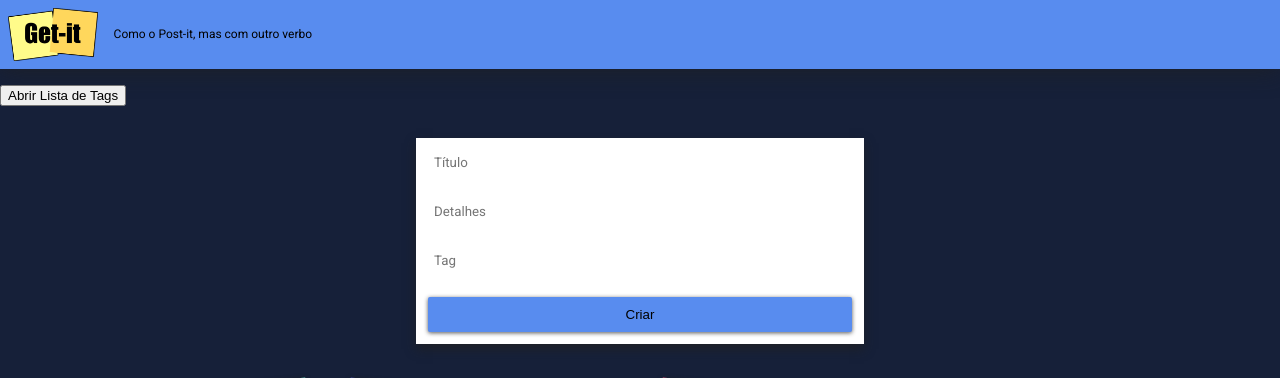
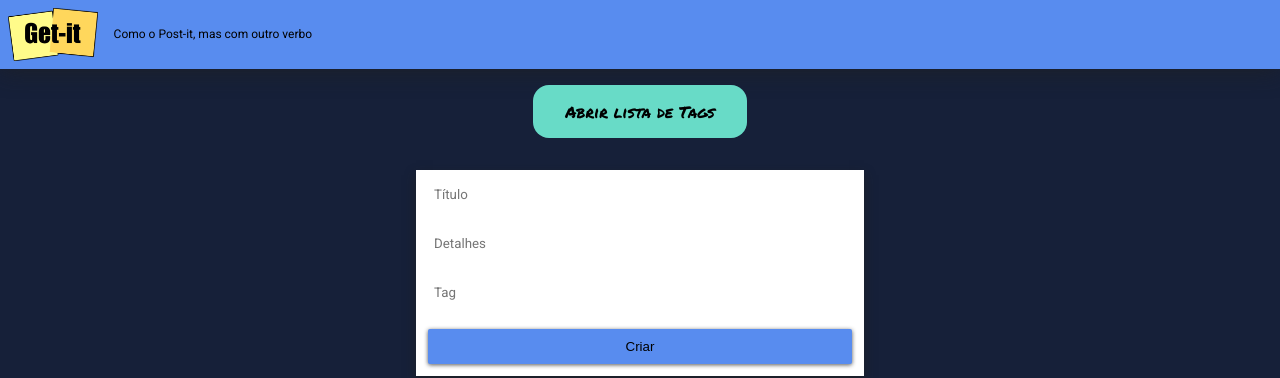
Before and after one commit to leonardodma/projeto-1b-techweb, a Django app: page / in a window 1280 px wide; the page is wider, and only the part inside the window is pictured. Shown: the top 378 px of that part. Run offline with Django 3.2, Linux system fonts and the light colour scheme; data comes from the database, SQL or seed files in the repository; both versions use the stored data as it was after the commit; some libraries are stand-ins or nearby versions.

Commit message:
conceito A

```diff
--- a/notes/static/notes/docs/getit.css
+++ b/notes/static/notes/docs/getit.css
@@ -439,3 +439,29 @@ h1 {
   border-bottom:1px solid#68dbc7;
   margin-bottom:1em;
 }
+
+/* -----------------------------------------------------------------------------------------------*/
+
+.button-list {
+
+  background-color: #68dbc7;
+  border: none;
+  color: black;
+  font-family: 'Permanent Marker', cursive;
+  padding: 15px 32px;
+  text-align: center;
+  text-decoration: none;
+  display: inline-block;
+  font-size: 16px;
+  margin: 4px 2px;
+  cursor: pointer;
+
+  margin:0 auto;
+  display:block;
+  border-radius: 1rem;
+}
+
+a:link {
+  color: black;
+  text-decoration: none;
+}
--- a/notes/static/notes/docs/getit.js
+++ b/notes/static/notes/docs/getit.js
@@ -22,14 +22,6 @@ function gotoTag(tag) {
   console.log(tag)
 	document.getElementsByName('gotoTag-' + tag)[0].submit()
 }
-
-function redirectTag() {
-  // Mandar enviar o form com nome deleteCard{id}
-	document.getElementsByName('tag_redirect')[0].submit()
-}
-
-// Código do botão de Editar
-
 
 
 // Código do Professor para Rotação dos Cards
--- a/notes/templates/notes/index.html
+++ b/notes/templates/notes/index.html
@@ -3,21 +3,18 @@
 
 {% block content %}
 <main class="container">
-  <form class="container_list_button", method="post">
-    {% csrf_token %}
-    <input type="hidden" value='true' name='mostrar_tags'>
-    <button class="button_getags" type="submit">Abrir Lista de Tags</button>
-  </form>
+
+  <button class="button-list">
+    <a href="{% url 'tags_list' %}">Abrir lista de Tags</a>
+  </button>
 
   <form class="form-card" method="post">
     {% csrf_token %}
-
     <input type="hidden" value='' name='id'>
     <input id="titulo" class="form-card-title" type="text" name="titulo" placeholder="Título"/>
     <input id="detalhes" class="form-card-details" name="detalhes" type="text" placeholder="Detalhes"/>
     <input id="tag" class="form-card-tag" name="tag" type="text" placeholder="Tag"/>
     <button name="button" class="btn" type="submit">Criar</button>
-
   </form>
 
   <div class="card-container">
--- a/notes/urls.py
+++ b/notes/urls.py
@@ -4,6 +4,7 @@ from . import views
 
 urlpatterns = [
     path('', views.index, name='index'),
-    path('/tags', views.tags, name='tags'),
-    path('/tags_list', views.tags_list, name='tags_list'),
+    path('tags/<str:tag_>/', views.tags, name='tags'),
+    path('/tags', views.tags2, name='tags2'),
+    path('/tagslist', views.tags_list, name='tags_list'),
 ]
--- a/notes/views.py
+++ b/notes/views.py
@@ -4,15 +4,37 @@ from django.shortcuts import render
 from django.shortcuts import render, redirect
 from .models import Note
 
-def tags(request, notes):
+def tags(request, tag_):
+    all_notes = Note.objects.all()
+    tag_notes = []
+
+    for note in all_notes:
+        if note.tag == tag_:
+            tag_notes.append(note)
+
+    return render(request, 'notes/tags.html', {'notes': tag_notes})
+
+
+def tags2(request, notes):
     return render(request, 'notes/tags.html', {'notes': notes})
 
-def tags_list(request, notes):
-    if request.method == 'POST':
-        redirect_tag = request.POST.get('redirect_tag')
-        print(f'redirect to tag: {redirect_tag}')
 
-    return render(request, 'notes/tags_list.html', {'notes': notes})
+def tags_list(request):
+    all_notes = Note.objects.all()
+
+    all_tags = []
+    notes = []
+    for note in all_notes:
+        if note.tag in all_tags:
+            pass
+        else:
+            all_tags.append(note.tag)
+            notes.append(note)
+
+    print(all_tags)
+
+    return render(request, 'notes/tags_list.html', {'tags': all_tags})
+
 
 def index(request):
     if request.method == 'POST':
@@ -37,48 +59,33 @@ def index(request):
 
         all_notes = Note.objects.all()
 
-
-        if mostrar_tags == 'true':
-            all_tags = []
-            notes = []
-            for note in all_notes:
-                if note.tag in all_tags:
-                    pass
-                else:
-                    all_tags.append(note.tag)
-                    notes.append(note)
-
-            print(all_tags)
-            return tags_list(request, notes)
+        if ID == '':
+            Note(title=title, content=content, tag=tag).save()
 
         else:
-            if ID == '':
-                Note(title=title, content=content, tag=tag).save()
+            if tag == None:
+                Note.objects.filter(id=ID).delete()
+
+            elif ID == None:
+                tag_notes = []
+
+                for note in all_notes:
+                    if note.tag == tag:
+                        tag_notes.append(note)
+
+                print(tag_notes)
+
+                return tags2(request, tag_notes)
 
             else:
-                if tag == None:
-                    Note.objects.filter(id=ID).delete()
-
-                elif ID == None:
-                    tag_notes = []
-
-                    for note in all_notes:
-                        if note.tag == tag:
-                            tag_notes.append(note)
-
-                    print(tag_notes)
-
-                    return tags(request, tag_notes)
-
-                else:
-                    note = Note.objects.get(id=ID)
-                    note.title = title
-                    note.content = content
-                    note.tag = tag
-                    note.save()
+                note = Note.objects.get(id=ID)
+                note.title = title
+                note.content = content
+                note.tag = tag
+                note.save()
 
 
-            return redirect('index')
+        return redirect('index')
 
     else:
         all_notes = Note.objects.all()
```
Also changed, not shown: notes/templates/notes/tags_list.html (+2 -8 lines), db.sqlite3.
